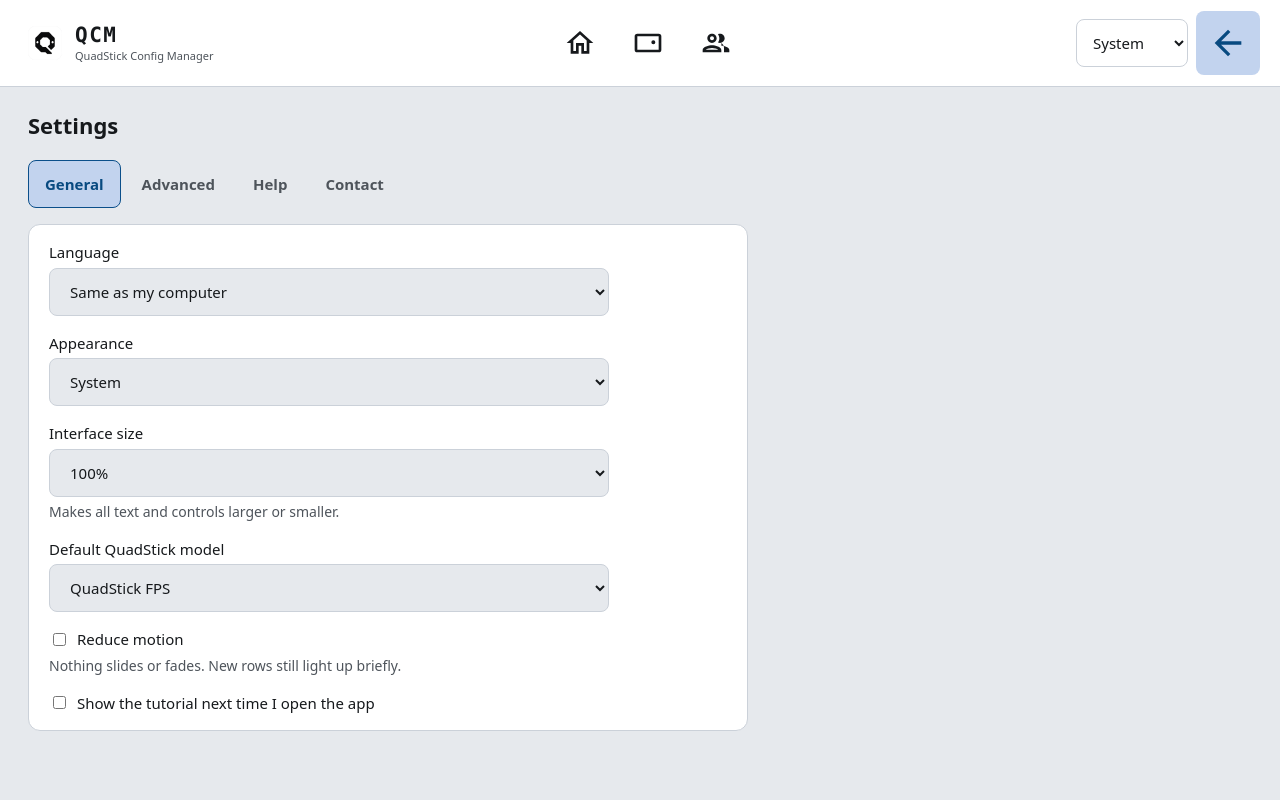
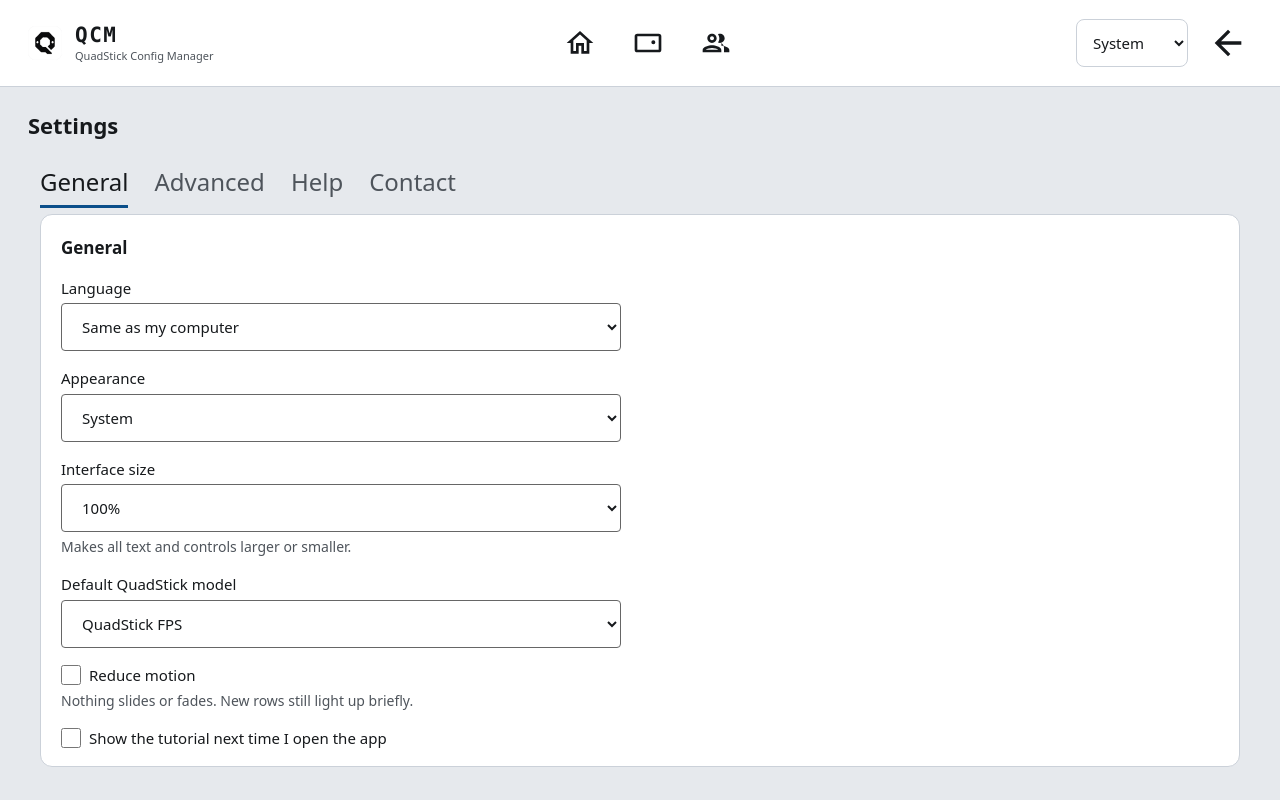
Before and after one commit to Bbrizly/Quadstick-Config-Manager, a React (Vite) app: page / in a window 1280 px wide. Both pictures are taken after a click on the button 1228 px from the left and 43 px from the top of the page. Built offline with nearby package versions, Linux system fonts and the light colour scheme.

Commit message:
Home, Settings, fields: match the Avalonia layout and tokens

```diff
--- a/src/components/primitives/AppShell.tsx
+++ b/src/components/primitives/AppShell.tsx
@@ -7,7 +7,8 @@ import { Icon, type IconName } from "./icons";
 export type ShellDestination = "home" | "device" | "community";
 
 export interface AppShellProps {
-  readonly activeDestination: ShellDestination;
+  /** Null while a page no tab owns is open (the editor), as on Avalonia. */
+  readonly activeDestination: ShellDestination | null;
   readonly onNavigate: (destination: ShellDestination) => void;
   readonly themePreference: ThemePreference;
   readonly onThemePreferenceChange: (preference: ThemePreference) => void;
--- a/src/features/home/HomePage.tsx
+++ b/src/features/home/HomePage.tsx
@@ -70,6 +70,22 @@ export function HomePage({
   const { t } = useI18n();
   const [deviceNames, setDeviceNames] = useState<string[]>([]);
   const [sheetUrl, setSheetUrl] = useState("");
+  const [version, setVersion] = useState<readonly [string, string, string] | null>(null);
+
+  // Avalonia HomeVersionText: "v1.8.0 · MIT · not affiliated with QuadStick".
+  useEffect(() => {
+    let cancelled = false;
+    void client.getAppSnapshot().then(
+      (snapshot) => {
+        const [major = "0", minor = "0", patch = "0"] = snapshot.version.split(/[.+-]/u);
+        if (!cancelled) setVersion([major, minor, patch]);
+      },
+      () => undefined,
+    );
+    return () => {
+      cancelled = true;
+    };
+  }, [client]);
 
   useEffect(() => {
     let cancelled = false;
@@ -279,7 +295,9 @@ export function HomePage({
         )}
       </section>
 
-      <p className="home-version">{t("Rewrite_ProductName")}</p>
+      <p className="home-version">
+        {version === null ? t("Rewrite_ProductName") : t("Main_VVMajorVMinor", [...version])}
+      </p>
     </div>
   );
 }
--- a/src/features/settings/SettingsPage.tsx
+++ b/src/features/settings/SettingsPage.tsx
@@ -228,6 +228,7 @@ export function SettingsPage({ client, onThemeChange, extra }: SettingsPageProps
         <div className="settings-fields">
           {tab === "general" ? (
             <>
+              <h2 className="settings-heading">{t("Settings_TabGeneral")}</h2>
               <div className="settings-field">
                 <label>
                   <span>{t("Settings_Language")}</span>
@@ -365,6 +366,7 @@ export function SettingsPage({ client, onThemeChange, extra }: SettingsPageProps
 
           {tab === "advanced" ? (
             <>
+              <h2 className="settings-heading">{t("Settings_TabAdvanced")}</h2>
               <div className="settings-field">
                 <label>
                   <span>{t("Settings_Grouping")}</span>
@@ -497,6 +499,7 @@ export function SettingsPage({ client, onThemeChange, extra }: SettingsPageProps
 
           {tab === "contact" ? (
             <>
+              <h2 className="settings-heading">{t("Settings_TabContact")}</h2>
               <p className="settings-caption">{t("Settings_ContactIntro")}</p>
               <h3 className="settings-heading">{t("Settings_SendFeedback")}</h3>
               <p className="settings-caption">{t("Settings_FeedbackCaption")}</p>
--- a/src/styles/app.css
+++ b/src/styles/app.css
@@ -39,6 +39,25 @@ select {
   min-height: var(--qcm-control-height);
 }
 
+/* Avalonia Fluent TextBox and ComboBox: translucent fill, strong 1px edge,
+   small corners. One rule so every field in the app reads the same. */
+select,
+textarea,
+input:not([type="checkbox"], [type="radio"], [type="range"]) {
+  border: var(--qcm-hairline) solid var(--qcm-field-border);
+  border-radius: var(--qcm-radius-field);
+  background-color: var(--qcm-field-bg);
+  color: var(--qcm-text);
+}
+
+input[type="checkbox"],
+input[type="radio"] {
+  width: 20px;
+  height: 20px;
+  margin: 0;
+  accent-color: var(--qcm-accent);
+}
+
 /* Specialized plates set their own hit area. The 48px floor made callouts,
    nav icons, and home cards read as fat web buttons. */
 button.zone-callout,
@@ -70,6 +89,13 @@ button {
   cursor: pointer;
   padding: var(--qcm-pad-control);
   transform: scale(1);
+  /* Hover eases in; a press lands at once (below). Both only run on a state
+     change, never while idle, and reduced motion turns them off. */
+  transition:
+    background-color 100ms ease,
+    border-color 100ms ease,
+    color 100ms ease,
+    transform 100ms ease;
 }
 
 button:hover {
@@ -85,6 +111,7 @@ button.zone-rail-row:hover {
 
 button:active {
   transform: scale(0.985);
+  transition-duration: 0s;
 }
 
 button.zone-callout:active,
@@ -125,9 +152,9 @@ textarea:focus-visible {
   color: var(--qcm-on-accent);
 }
 
+/* Avalonia Button.quiet only drops the fill: the hairline edge stays. */
 .quiet {
   background: transparent;
-  border-color: transparent;
   color: var(--qcm-accent-text);
   font-weight: 600;
 }
@@ -138,7 +165,7 @@ textarea:focus-visible {
 
 .quiet:hover {
   background: var(--qcm-surface-subtle);
-  border-color: transparent;
+  border-color: var(--qcm-accent);
   color: var(--qcm-accent-text);
 }
 
@@ -310,9 +337,7 @@ textarea:focus-visible {
 
 .shell-nav-button.active,
 .shell-nav-button[aria-current="page"],
-.shellnav.active,
-.shell-settings-button.active,
-.shellutility.active {
+.shellnav.active {
   background: var(--qcm-selection-tint);
   color: var(--qcm-accent-text);
   font-weight: 600;
@@ -320,9 +345,7 @@ textarea:focus-visible {
 
 .shell-nav-button.active svg,
 .shell-nav-button[aria-current="page"] svg,
-.shellnav.active svg,
-.shell-settings-button.active svg,
-.shellutility.active svg {
+.shellnav.active svg {
   color: var(--qcm-accent-text);
 }
 
--- a/src/styles/home.css
+++ b/src/styles/home.css
@@ -1,13 +1,16 @@
 /* Avalonia HomeView: homepanel / homeaction / card */
 
+/* Avalonia centres a StackPanel (MaxWidth 1120) that is as wide as its widest
+   line, so headings, tiles and the link box share one left edge. */
 .home-view {
   box-sizing: border-box;
-  width: 100%;
+  width: fit-content;
   max-width: calc(1120px + 56px);
-  margin: 22px auto;
+  margin: 18px auto;
   padding: 0 28px 32px;
   display: grid;
   gap: 30px;
+  line-height: 1.33;
 }
 
 .homepanel {
@@ -57,7 +60,8 @@
   gap: 0;
 }
 
-.homeaction {
+/* .home-view so these beat the app-wide "button.homeaction" reset. */
+.home-view .homeaction {
   min-width: 154px;
   min-height: 104px;
   margin: 0 10px 10px 0;
@@ -106,7 +110,7 @@
   gap: 0;
 }
 
-.card {
+.home-view .card {
   margin: 0 14px 14px 0;
   min-width: var(--qcm-card-width);
   min-height: var(--qcm-card-height);
@@ -193,7 +197,6 @@
   grid-template-columns: 1fr auto;
   gap: 10px;
   align-items: center;
-  max-width: 760px;
 }
 
 .sheets-row input {
@@ -201,10 +204,6 @@
   min-width: 0;
   width: 100%;
   padding: var(--qcm-pad-control);
-  border: var(--qcm-hairline) solid var(--qcm-border);
-  border-radius: var(--qcm-radius-control);
-  background: var(--qcm-surface);
-  color: var(--qcm-text);
 }
 
 .sheets-import {
--- a/src/styles/settings.css
+++ b/src/styles/settings.css
@@ -2,7 +2,6 @@
 
 .settings-page {
   margin: 22px 28px;
-  max-width: 720px;
 }
 
 .settings-page-header {
@@ -19,29 +18,48 @@
   font-weight: 600;
 }
 
+/* Avalonia Fluent TabControl: large plain headers, an accent bar under the
+   picked one, the panel inset 12px on both sides. */
 .settings-tabs {
   display: flex;
   flex-wrap: wrap;
-  gap: var(--qcm-space-xs);
-  margin-bottom: var(--qcm-space-lg);
+  column-gap: 26px;
+  margin: 0 12px 6px;
 }
 
-.settings-tab {
+button.settings-tab {
+  min-width: 0;
   min-height: var(--qcm-control-height);
-  padding: var(--qcm-pad-control);
-  border: var(--qcm-hairline) solid transparent;
+  padding: 0;
+  border: 0;
+  border-bottom: 3px solid transparent;
+  border-radius: 0;
   background: transparent;
   color: var(--qcm-text-secondary);
-  font-weight: 600;
+  font-size: 24px;
+  font-weight: 400;
+  line-height: 1.2;
+  transition: color 100ms ease, border-color 100ms ease;
 }
 
-.settings-tab[aria-selected="true"] {
-  background: var(--qcm-selection-tint);
-  color: var(--qcm-accent-text);
-  border-color: var(--qcm-accent);
+button.settings-tab:hover {
+  background: transparent;
+  color: var(--qcm-text);
+}
+
+button.settings-tab:focus-visible {
+  border-width: 0 0 3px;
+  outline: 2px solid var(--qcm-focus);
+  outline-offset: 2px;
+}
+
+button.settings-tab[aria-selected="true"] {
+  color: var(--qcm-text);
+  border-bottom-color: var(--qcm-accent);
 }
 
 .settings-tab-card {
+  margin: 0 12px;
   border: var(--qcm-hairline) solid var(--qcm-border);
   border-radius: var(--qcm-radius-panel);
   background: var(--qcm-surface);
@@ -60,7 +78,7 @@
 }
 
 .settings-heading {
-  margin: 8px 0 0;
+  margin: 4px 0 0;
   font-size: var(--qcm-subhead-size);
   font-weight: 700;
 }
@@ -89,10 +107,6 @@
   min-height: var(--qcm-control-height);
   width: 100%;
   padding: var(--qcm-pad-control);
-  border: var(--qcm-hairline) solid var(--qcm-border);
-  border-radius: var(--qcm-radius-control);
-  background: var(--qcm-bg);
-  color: var(--qcm-text);
 }
 
 .settings-field textarea {
--- a/src/styles/tokens.css
+++ b/src/styles/tokens.css
@@ -5,6 +5,7 @@
   --qcm-bg: #e6e9ed;
   --qcm-surface: #ffffff;
   --qcm-surface-subtle: #f1f3f7;
+  --qcm-sidebar-bg: #f7f8fb;
   --qcm-border: #cbd1d9;
   --qcm-text: #16191c;
   --qcm-text-secondary: #4e545b;
@@ -21,6 +22,9 @@
   --qcm-new-row-tint: #cdeed8;
   --qcm-selection-tint: #c2d3ee;
   --qcm-live-tint: #fbd9b4;
+  /* Fluent text fields: white at 40% over whatever is behind, strong edge. */
+  --qcm-field-bg: rgb(255 255 255 / 0.4);
+  --qcm-field-border: #666666;
 
   --qcm-title-size: 30px;
   --qcm-section-size: 22px;
@@ -36,6 +40,7 @@
   --qcm-space-xl: 24px;
   --qcm-space-2xl: 32px;
 
+  --qcm-radius-field: 4px;
   --qcm-radius-cell: 6px;
   --qcm-radius-control: 8px;
   --qcm-radius-track: 10px;
@@ -70,6 +75,7 @@
   --qcm-bg: #0f1216;
   --qcm-surface: #1f252c;
   --qcm-surface-subtle: #2a313a;
+  --qcm-sidebar-bg: #191d23;
   --qcm-border: #3a434e;
   --qcm-text: #f0f4f6;
   --qcm-text-secondary: #aab4bc;
@@ -86,6 +92,8 @@
   --qcm-new-row-tint: #1c3a28;
   --qcm-selection-tint: #33475f;
   --qcm-live-tint: #4a3418;
+  --qcm-field-bg: rgb(0 0 0 / 0.4);
+  --qcm-field-border: #a2a4a7;
 }
 
 @media (prefers-color-scheme: dark) {
@@ -94,6 +102,7 @@
     --qcm-bg: #0f1216;
     --qcm-surface: #1f252c;
     --qcm-surface-subtle: #2a313a;
+    --qcm-sidebar-bg: #191d23;
     --qcm-border: #3a434e;
     --qcm-text: #f0f4f6;
     --qcm-text-secondary: #aab4bc;
@@ -110,6 +119,8 @@
     --qcm-new-row-tint: #1c3a28;
     --qcm-selection-tint: #33475f;
     --qcm-live-tint: #4a3418;
+    --qcm-field-bg: rgb(0 0 0 / 0.4);
+    --qcm-field-border: #a2a4a7;
   }
 }
 
@@ -120,6 +131,7 @@
     --qcm-bg: Canvas;
     --qcm-surface: Canvas;
     --qcm-surface-subtle: Canvas;
+    --qcm-sidebar-bg: Canvas;
     --qcm-border: CanvasText;
     --qcm-text: CanvasText;
     --qcm-text-secondary: CanvasText;
@@ -132,5 +144,7 @@
     --qcm-focus: Highlight;
     --qcm-selection-tint: Highlight;
     --qcm-live-tint: Highlight;
+    --qcm-field-bg: Field;
+    --qcm-field-border: CanvasText;
   }
 }
```
